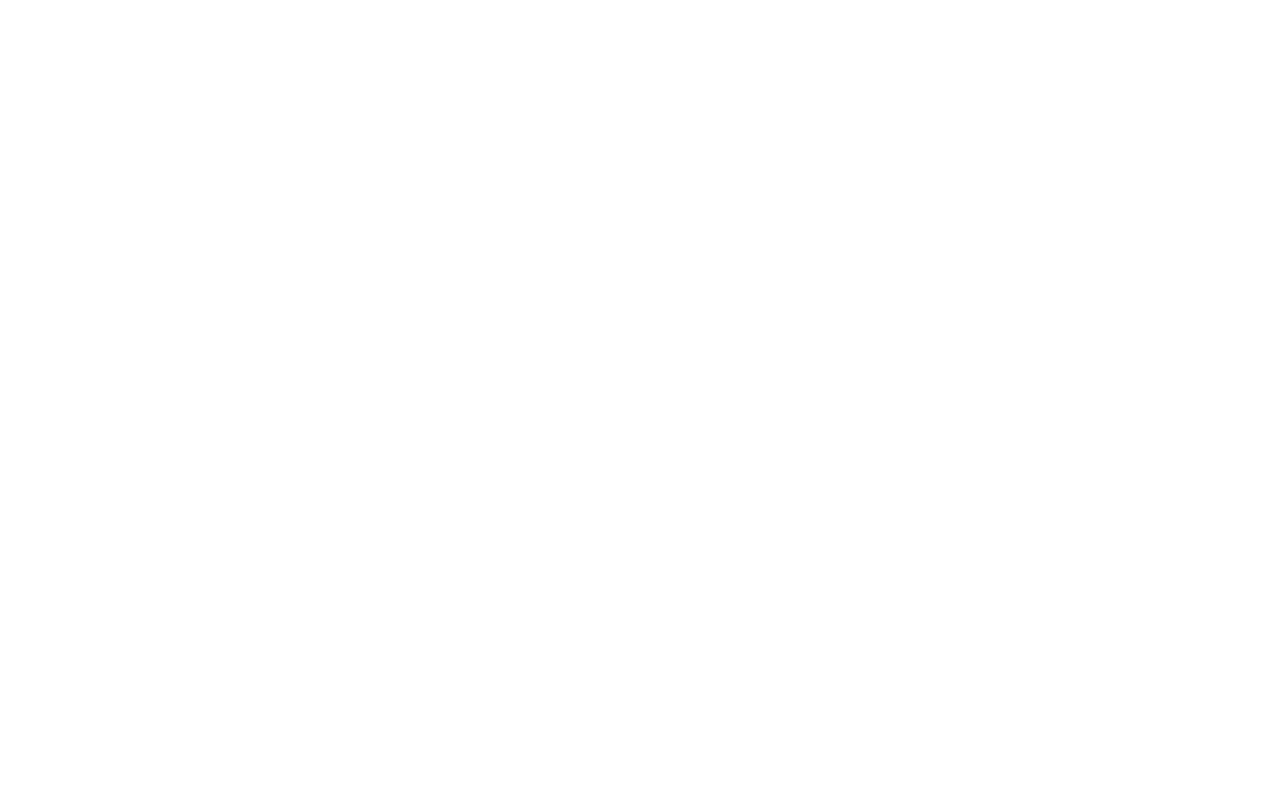
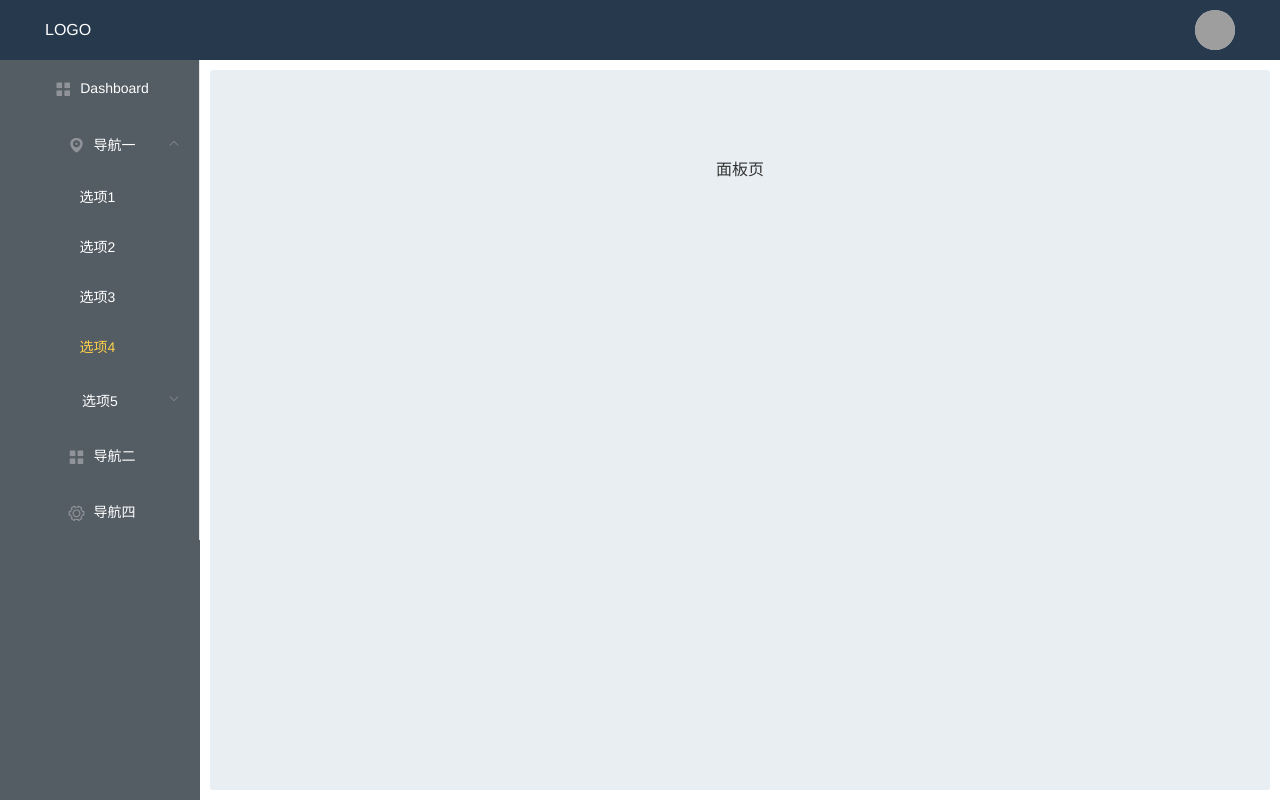
Before and after one commit to wentaoWeb/weite-ts-admin, a Vue app: page /dashboard in a window 1280 px wide. Before the commit this address had no page. Built offline with nearby package versions, Linux system fonts and the light colour scheme; grey boxes are pictures that could not be loaded.

Commit message:
框架雏形

```diff
--- a/src/layout/Main.vue
+++ b/src/layout/Main.vue
@@ -27,14 +27,22 @@
                 <el-aside width="200px">
                     <side/>
                 </el-aside>
-                <el-main>Main</el-main>
+                <el-main>
+                    <el-scrollbar>
+                        <router-view v-slot="{ Component }">
+                            <transition name="fade-top" mode="out-in">
+                                <component :is="Component" />
+                            </transition>
+                        </router-view>
+                    </el-scrollbar>
+                </el-main>
             </el-container>
         </el-container>
     </div>
 
 </template>
 
-<script>
+<script lang="ts">
 import {defineComponent} from 'vue'
 
 import Side from './side/Index.vue'
--- a/src/layout/side/Index.vue
+++ b/src/layout/side/Index.vue
@@ -1,9 +1,15 @@
 <template>
     <div>
-        <el-menu default-active="1-4-1" class="el-menu-vertical-demo" @open="handleOpen" @close="handleClose"
+        <el-menu default-active="1-4-1" class="el-menu-vertical-demo"
+                 @select="handSelect"
                  background-color="#545c64"
                  text-color="#fff"
-                 active-text-color="#ffd04b">
+                 active-text-color="#ffd04b"
+                 router>
+            <el-menu-item index="/dashboard">
+                <i class="el-icon-menu"></i>
+                <template #title>Dashboard</template>
+            </el-menu-item>
             <el-submenu index="1">
                 <template #title>
                     <i class="el-icon-location"></i>
@@ -40,24 +46,20 @@
     </div>
 </template>
 
-<script>
-import {defineComponent} from 'vue'
+<script lang="ts">
+import {defineComponent, inject} from 'vue'
 
 
 export default defineComponent({
     name: 'Side',
     setup() {
-        const handleOpen = (key, keyPath) => {
-            console.log(key, keyPath);
-        }
-        const handleClose = (key, keyPath) => {
+        function handSelect(key, keyPath){
             console.log(key, keyPath);
         }
 
 
         return {
-            handleOpen,
-            handleClose
+            handSelect
         }
     }
 
--- a/src/router/index.ts
+++ b/src/router/index.ts
@@ -1,5 +1,4 @@
 import { createRouter, createWebHistory, RouteRecordRaw } from 'vue-router'
-import Home from '../App.vue'
 import {getComponentByRootPath} from './util'
 
 let getComponent;
@@ -14,7 +13,14 @@
   },{
     path: '/main',
     name: 'Main',
-    component: () => require("../layout/Main")
+    component: () => require("../layout/Main"),
+    children:[
+      {
+        path: '/dashboard',
+        name: 'dashboard',
+        component: getComponent('dashboard/Index')
+      }
+    ]
   },{
     path: '/login',
     name: 'Login',
--- /dev/null
+++ b/src/views/dashboard/Index.vue
@@ -0,0 +1,27 @@
+<template>
+    <div>
+        面板页
+    </div>
+</template>
+
+<script lang="ts">
+import {defineComponent} from 'vue'
+
+
+export default defineComponent({
+    name: 'Dashboard',
+    setup() {
+
+
+
+        return {
+
+        }
+    }
+
+
+})
+</script>
+<style scoped lang="scss">
+
+</style>
--- a/vue.config.js
+++ b/vue.config.js
@@ -68,23 +68,23 @@
   },
 
   devServer: {
-    host: "0.0.0.0",
+    // host: "0.0.0.0",
     port: "9999",
     hot: true,
-    open: true,
+    // open: true,
     // logLevel: "debug",
     // 错误、警告在页面弹出
     // overlay: {
     //   warning: false,
     //   error: true
     // }
-    proxy: {
-      "/Ep_fastmock": {
-        target:
-          "https://www.fastmock.site/mock/126581e68fcaca6927fdfbf68e6aed5c",
-        ws: false,
-        changeOrigin: true
-      }
-    }
+    // proxy: {
+    //   "/Ep_fastmock": {
+    //     target:
+    //       "https://www.fastmock.site/mock/126581e68fcaca6927fdfbf68e6aed5c",
+    //     ws: false,
+    //     changeOrigin: true
+    //   }
+    // }
   }
 };
```
